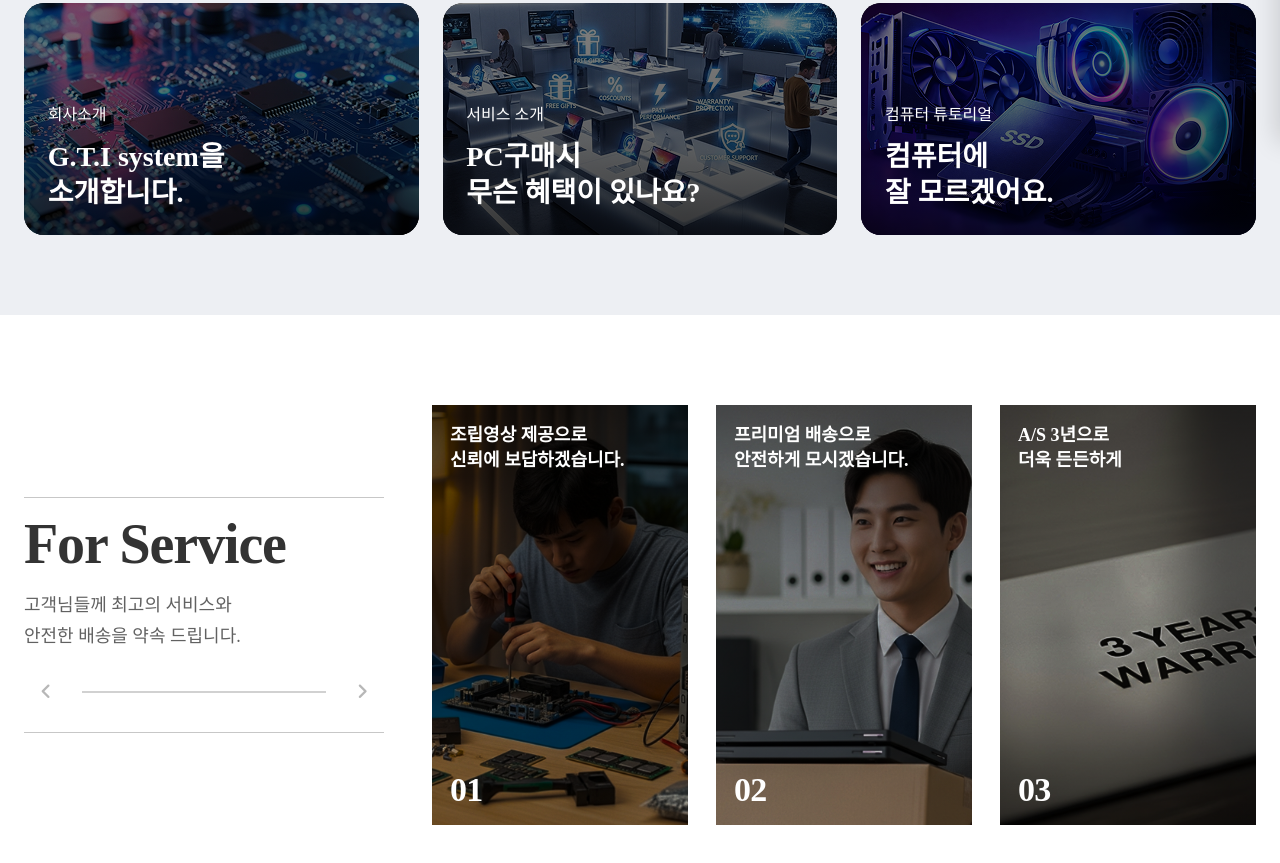
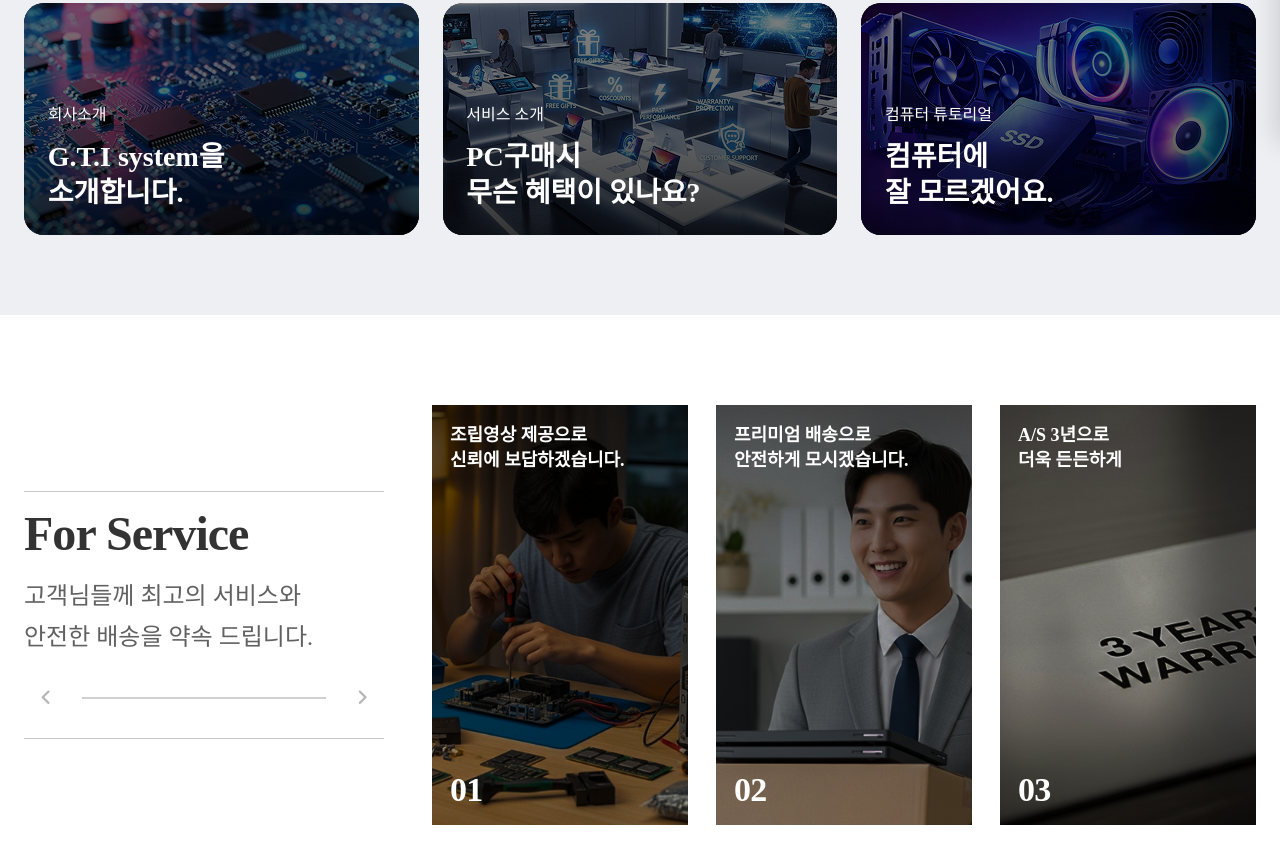
Before and after one commit to kwh3017-create/G.T.I-System1, a plain HTML site: page index.html in a window 1280 px wide. Shown: the part 658-1521 px from the top of the page. Drawn offline with Linux system fonts and the light colour scheme; a web font is replaced by a local one.

Commit message:
Update style.css

```diff
--- a/assets/css/style.css
+++ b/assets/css/style.css
@@ -428,14 +428,14 @@ button{
 }
 
 .service-main{
-  font-size: 56px;
+  font-size: 48px;
   font-weight: 800;
   letter-spacing: -0.02em;
   color: var(--fontmain);
 }
 
 .service-desc{
-  font-size: 18px;
+  font-size: 24px;
   line-height: 1.7;
   color: rgba(0,0,0,.62);
 }
```
